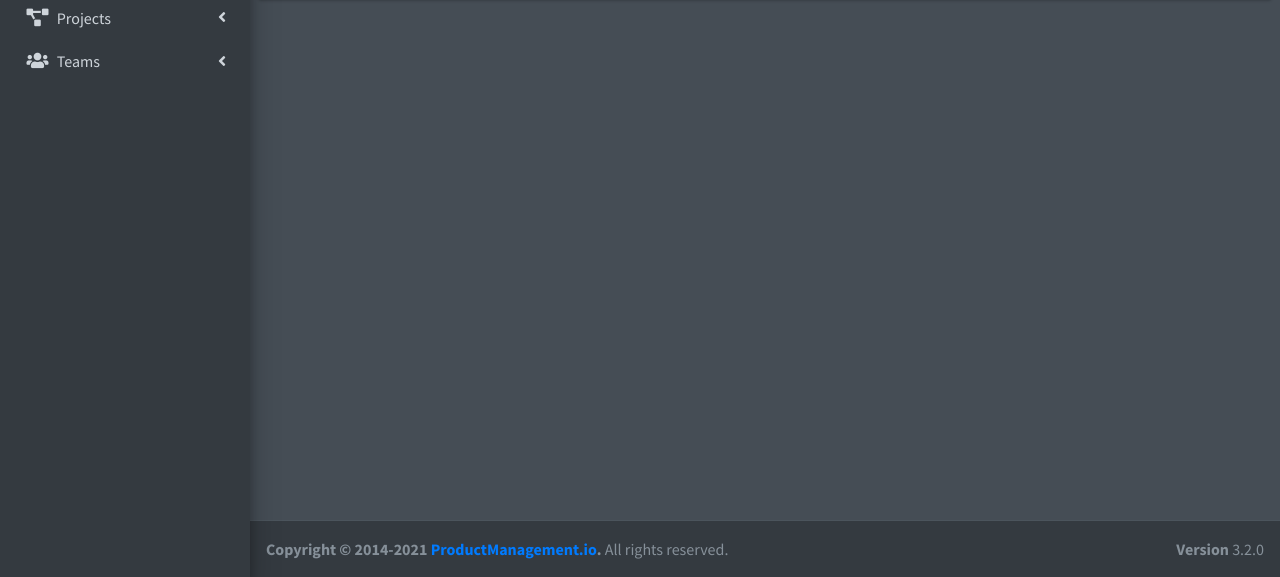
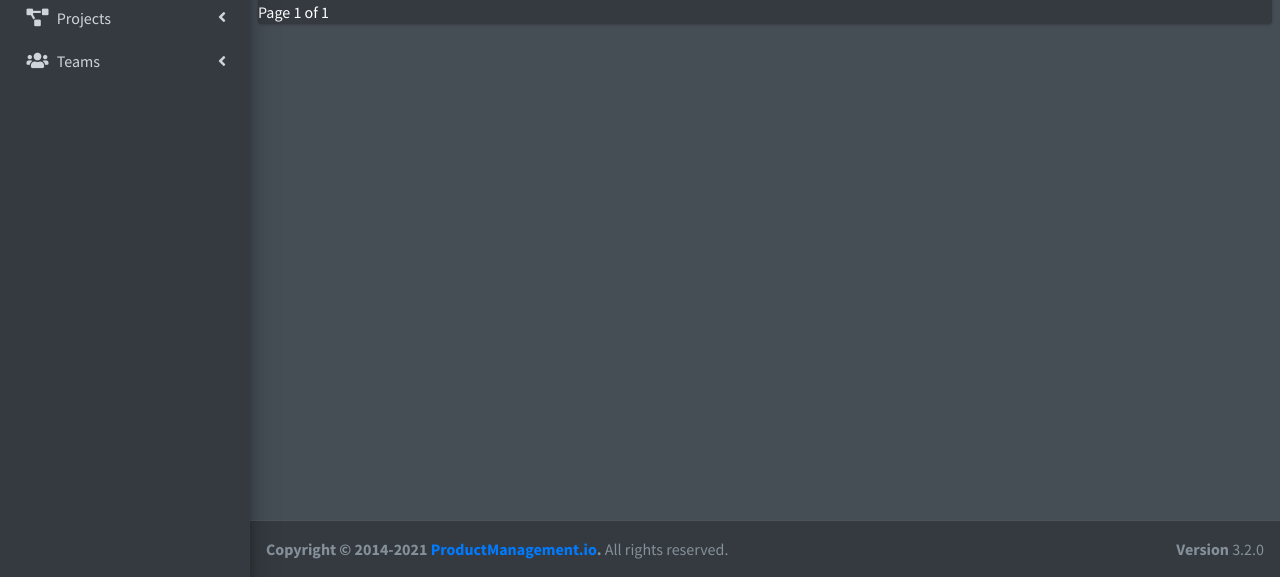
Before and after one commit to nehapanchal2606/Product_Management_System, a Django app: page /projects/ in a window 1280 px wide. Shown: the part 223-800 px from the top of the page. Run offline with Django 5.2, Linux system fonts and the light colour scheme; data comes from the database, SQL or seed files in the repository; parts of the project's set-up code (start-up, migrations or seed data) failed here and were passed over; some libraries are stand-ins or nearby versions.

Commit message:
Adding pagination

```diff
--- a/ProjectManagement/projects/templates/project/project_list.html
+++ b/ProjectManagement/projects/templates/project/project_list.html
@@ -76,11 +76,11 @@
                           <span class="badge badge-{{ project.priority_color }}">{{ project.priority }}</span>
                       </td>
                       <td class="project-actions text-right">
-                          <a class="btn btn-primary btn-sm" href="#">
+                          {% comment %} <a class="btn btn-primary btn-sm" href="#">
                               <i class="fas fa-folder">
                               </i>
                               View
-                          </a>
+                          </a> {% endcomment %}
                           <a class="btn btn-info btn-sm" href="#">
                               <i class="fas fa-pencil-alt">
                               </i>
@@ -97,6 +97,18 @@
                 {% endfor %}
               </tbody>
           </table>
+          {% comment %} Pagination Controls {% endcomment %}
+        <div class="pagination">
+
+            <span class="step-links">
+                {% if page_obj.has_previous %}
+                {% endif %}
+                <span class='current'>
+                    Page {{ page_obj.number }} of {{ page_obj.paginator.num_pages }}
+                </span>
+            </span>
+        </div>
+
         </div>
         <!-- /.card-body -->
       </div>
--- a/ProjectManagement/projects/views.py
+++ b/ProjectManagement/projects/views.py
@@ -47,3 +47,4 @@ class ProjectListView(ListView):
     model = Project
     context_object_name = "projects"
     template_name = 'project/project_list.html'
+    paginate_by = 2
```
